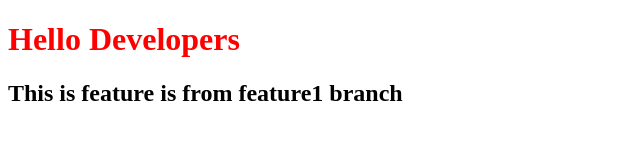
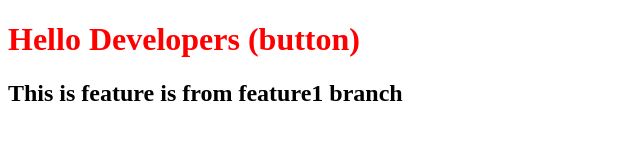
Before and after one commit to Krishbata/local-repo, a plain HTML site: page index.html in a window 1280 px wide. Shown: the whole page, without its empty margins (0-640 px from the left). Drawn offline with Linux system fonts and the light colour scheme.

```diff
--- a/index.html
+++ b/index.html
@@ -7,7 +7,7 @@
     <title>Document</title>
 </head>
 <body>
-    <h1>Hello Developers</h1>
+    <h1>Hello Developers (button)</h1>
     <h2>This is feature is from feature1 branch</h2>
 </body>
 </html>
```
